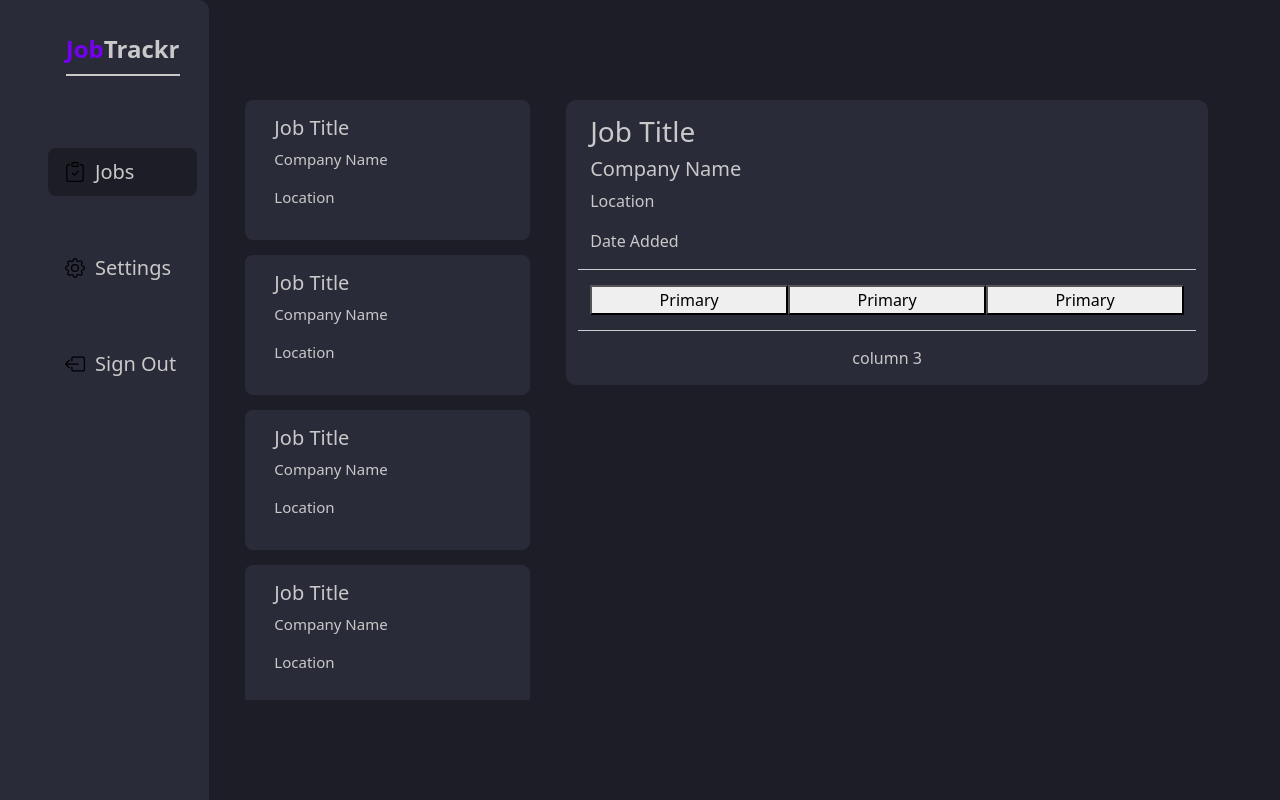
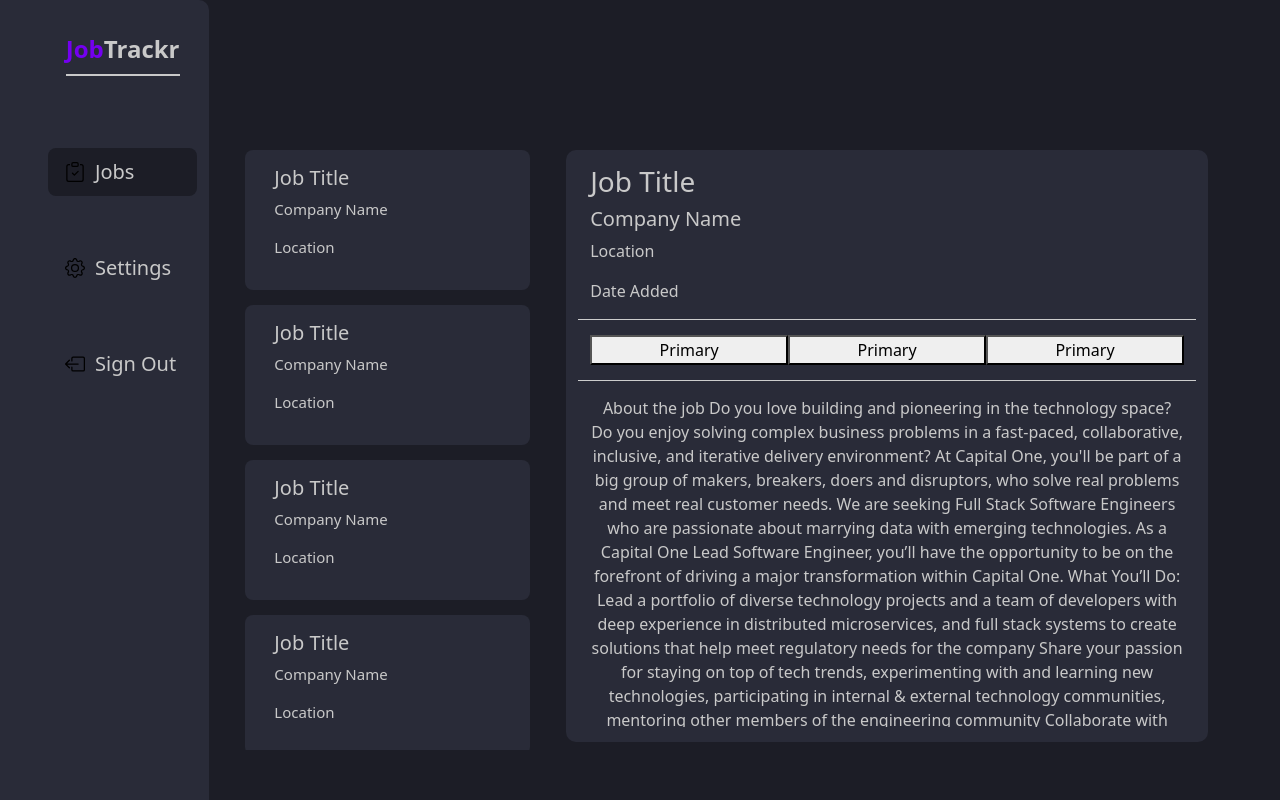
Before and after one commit to raghavSharma8269/JobTrackr, a React (Vite) app in the folder frontend/JobTrackrFrontend/: page / in a window 1280 px wide. Built offline with nearby package versions, Linux system fonts and the light colour scheme.

Commit message:
added DescriptionComponent.tsx to work

```diff
--- a/frontend/JobTrackrFrontend/src/components/ExpandedJobCard.tsx
+++ b/frontend/JobTrackrFrontend/src/components/ExpandedJobCard.tsx
@@ -1,4 +1,4 @@
-
+import DescriptionComponent from "./ExpandedJobCardComponents/DescriptionComponent";
 interface ExpandedJobCardProps {
   isVisible: boolean;
 }
@@ -7,7 +7,7 @@ const ExpandedJobCard: React.FC<ExpandedJobCardProps> = ({ isVisible }) => {
   if (!isVisible) return null;
 
   return (
-      <div className="container-fluid default-text-color" style={{ backgroundColor: "#292b38", borderRadius:"10px" }}>
+      <div className="container-fluid default-text-color" style={{ backgroundColor: "#292b38", borderRadius:"10px", overflow:"hidden", marginTop:"100px"}}>
         <div className="container text-center">
           <div className="row d-flex flex-column">
 
@@ -54,14 +54,24 @@ const ExpandedJobCard: React.FC<ExpandedJobCardProps> = ({ isVisible }) => {
                 className="col-12 col-md"
                 style={{
                   paddingTop: "15px",
-                  paddingBottom: "15px"// Correct camelCase for borderBottom
+                  paddingBottom: "15px",
                 }}
             >
-            column 3
+                <div
+                    className="custom-scrollbar"
+                    style={{
+                        overflowY: "auto",
+                        overflowX: "hidden",
+                        maxHeight: "calc(100vh - 469px)"
+
+                    }}
+                >
+                    <DescriptionComponent/>
             </div>
           </div>
         </div>
       </div>
+    </div>
   );
 };
 
--- a/frontend/JobTrackrFrontend/src/components/ExpandedJobCardComponents/DescriptionComponent.tsx
+++ b/frontend/JobTrackrFrontend/src/components/ExpandedJobCardComponents/DescriptionComponent.tsx
@@ -0,0 +1,65 @@
+
+const DescriptionComponent = () => {
+
+    const text = "About the job\n" +
+        "Do you love building and pioneering in the technology space? Do you enjoy solving complex business problems in a fast-paced, collaborative, inclusive, and iterative delivery environment? At Capital One, you'll be part of a big group of makers, breakers, doers and disruptors, who solve real problems and meet real customer needs. We are seeking Full Stack Software Engineers who are passionate about marrying data with emerging technologies. As a Capital One Lead Software Engineer, you’ll have the opportunity to be on the forefront of driving a major transformation within Capital One.\n" +
+        "\n" +
+        "What You’ll Do:\n" +
+        "\n" +
+        "Lead a portfolio of diverse technology projects and a team of developers with deep experience in distributed microservices, and full stack systems to create solutions that help meet regulatory needs for the company\n" +
+        "Share your passion for staying on top of tech trends, experimenting with and learning new technologies, participating in internal & external technology communities, mentoring other members of the engineering community\n" +
+        "Collaborate with digital product managers, and deliver robust cloud-based solutions that drive powerful experiences to help millions of Americans achieve financial empowerment\n" +
+        "Utilize programming languages like JavaScript, Java, HTML/CSS, TypeScript, SQL, Python, and Go, Open Source RDBMS and NoSQL databases, Container Orchestration services including Docker and Kubernetes, and a variety of AWS tools and services \n" +
+        "\n" +
+        "Basic Qualifications:\n" +
+        "\n" +
+        "Bachelor’s Degree\n" +
+        "At least 4 years of experience in software engineering (Internship experience does not apply)\n" +
+        "At least 1 year experience with cloud computing (AWS, Microsoft Azure, Google Cloud)\n" +
+        "\n" +
+        "Preferred Qualifications:\n" +
+        "\n" +
+        "Master's Degree\n" +
+        "7+ years of experience in at least one of the following: JavaScript, Java, TypeScript, SQL, Python, or Go\n" +
+        "3+ years of experience with AWS, GCP, Microsoft Azure, or another cloud service\n" +
+        "4+ years of experience in open source frameworks\n" +
+        "1+ years of people management experience\n" +
+        "2+ years of experience in Agile practices\n" +
+        "\n" +
+        "At this time, Capital One will not sponsor a new applicant for employment authorization, or offer any immigration related support for this position (i.e. H1B, F-1 OPT, F-1 STEM OPT, F-1 CPT, J-1, TN, or another type of work authorization).\n" +
+        "\n" +
+        "The minimum and maximum full-time annual salaries for this role are listed below, by location. Please note that this salary information is solely for candidates hired to perform work within one of these locations, and refers to the amount Capital One is willing to pay at the time of this posting. Salaries for part-time roles will be prorated based upon the agreed upon number of hours to be regularly worked.\n" +
+        "\n" +
+        "McLean, VA: $193,400 - $220,700 for Lead Software Engineer\n" +
+        "\n" +
+        "New York, NY: $211,000 - $240,800 for Lead Software Engineer\n" +
+        "\n" +
+        "Plano, TX: $175,800 - $200,700 for Lead Software Engineer\n" +
+        "\n" +
+        "Richmond, VA: $175,800 - $200,700 for Lead Software Engineer\n" +
+        "\n" +
+        "Candidates hired to work in other locations will be subject to the pay range associated with that location, and the actual annualized salary amount offered to any candidate at the time of hire will be reflected solely in the candidate’s offer letter.\n" +
+        "\n" +
+        "This role is also eligible to earn performance based incentive compensation, which may include cash bonus(es) and/or long term incentives (LTI). Incentives could be discretionary or non discretionary depending on the plan.\n" +
+        "\n" +
+        "Capital One offers a comprehensive, competitive, and inclusive set of health, financial and other benefits that support your total well-being. Learn more at the Capital One Careers website. Eligibility varies based on full or part-time status, exempt or non-exempt status, and management level.\n" +
+        "\n" +
+        "This role is expected to accept applications for a minimum of 5 business days.\n" +
+        "\n" +
+        "No agencies please. Capital One is an equal opportunity employer committed to diversity and inclusion in the workplace. All qualified applicants will receive consideration for employment without regard to sex (including pregnancy, childbirth or related medical conditions), race, color, age, national origin, religion, disability, genetic information, marital status, sexual orientation, gender identity, gender reassignment, citizenship, immigration status, protected veteran status, or any other basis prohibited under applicable federal, state or local law. Capital One promotes a drug-free workplace. Capital One will consider for employment qualified applicants with a criminal history in a manner consistent with the requirements of applicable laws regarding criminal background inquiries, including, to the extent applicable, Article 23-A of the New York Correction Law; San Francisco, California Police Code Article 49, Sections 4901-4920; New York City’s Fair Chance Act; Philadelphia’s Fair Criminal Records Screening Act; and other applicable federal, state, and local laws and regulations regarding criminal background inquiries.\n" +
+        "\n" +
+        "If you have visited our website in search of information on employment opportunities or to apply for a position, and you require an accommodation, please contact Capital One Recruiting at 1-800-304-9102 or via email at RecruitingAccommodation@capitalone.com. All information you provide will be kept confidential and will be used only to the extent required to provide needed reasonable accommodations.\n" +
+        "\n" +
+        "For technical support or questions about Capital One's recruiting process, please send an email to Careers@capitalone.com\n" +
+        "\n" +
+        "Capital One does not provide, endorse nor guarantee and is not liable for third-party products, services, educational tools or other information available through this site.\n" +
+        "\n" +
+        "Capital One Financial is made up of several different entities. Please note that any position posted in Canada is for Capital One Canada, any position posted in the United Kingdom is for Capital One Europe and any position posted in the Philippines is for Capital One Philippines Service Corp. (COPSSC)."
+
+    return (
+        <div>
+            {text}
+        </div>
+    )
+}
+export default DescriptionComponent
--- a/frontend/JobTrackrFrontend/src/components/JobListComponent.tsx
+++ b/frontend/JobTrackrFrontend/src/components/JobListComponent.tsx
@@ -8,11 +8,12 @@ const JobListComponent = () => {
                 height: "75vh",
                 overflowY: "auto",
                 overflowX: "hidden",
+                marginTop:"100px"
             }}
             className="w-100 custom-scrollbar"
         >
             <div style={{ minHeight: "100%" }}>
-                {[...Array(20)].map((_, index) => (
+                {[...Array(10)].map((_, index) => (
                     <div key={index} style={{ marginBottom: "10px" }}>
                         <JobCardComponent />
                     </div>
```
